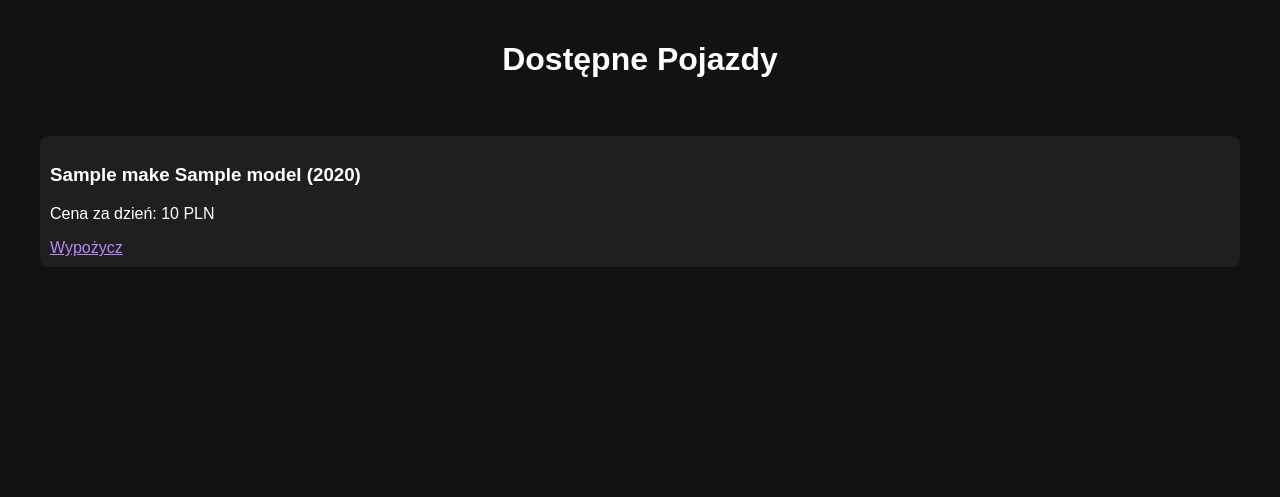
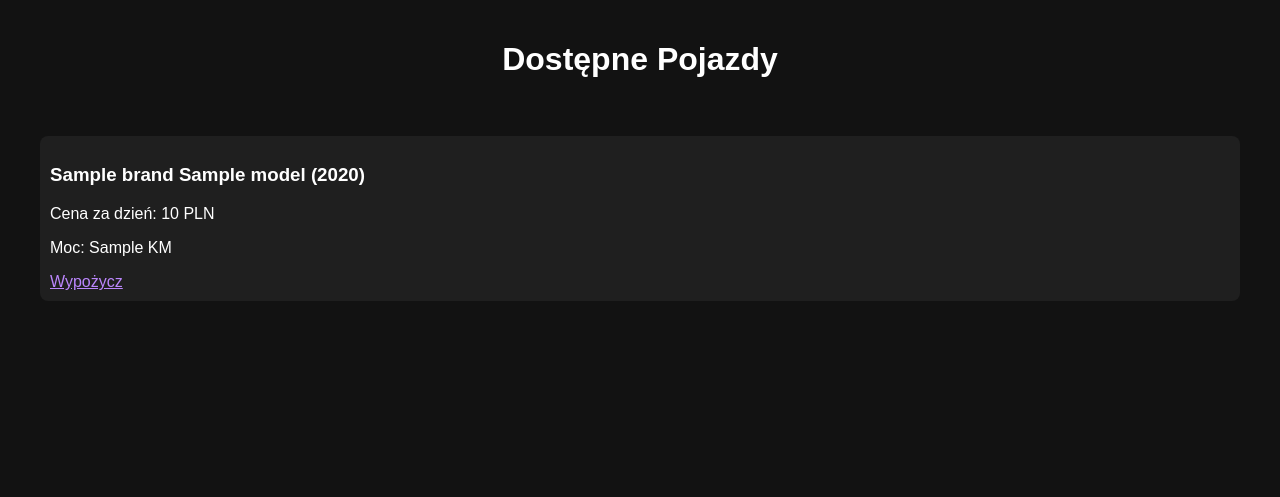
Before and after one commit to Macsok/Full-Stack-Rental-Application, a Flask app: template web/templates/cars.html in a window 1280 px wide. Shown: the part 131-628 px from the top of the page. Run offline with Flask 3, Linux system fonts and the light colour scheme; the template is opened without the code that fills it: most values are stand-ins (such as "Sample title", 1, 10 or a date in 2020).

Commit message:
add: horse power

```diff
--- a/web/app.py
+++ b/web/app.py
@@ -48,8 +48,8 @@ async def cars():
         for car in available_cars:
             car_id = car['id']
             if car_id in car_details_dict:
-                car['price_per_day'] = car_details_dict[car_id]['price_per_day']
-            else :
+                car.update(car_details_dict[car_id])
+            else:
                 car['price_per_day'] = 'N/A'
 
     return render_template('cars.html', cars=available_cars)
--- a/web/templates/cars.html
+++ b/web/templates/cars.html
@@ -15,8 +15,9 @@
         <ul>
             {% for car in cars %}
             <li style="background-color: #1f1f1f; padding: 10px; margin-bottom: 10px;">
-                <h3>{{ car.make }} {{ car.model }} ({{ car.year }})</h3>
+                <h3>{{ car.brand }} {{ car.model }} ({{ car.year }})</h3>
                 <p>Cena za dzień: {{ car.price_per_day }} PLN</p>
+                <p>Moc: {{ car.horse_power }} KM</p>
                 <a href="{{ url_for('rental', car_id=car.id) }}">Wypożycz</a>
             </li>
             {% endfor %}
```
